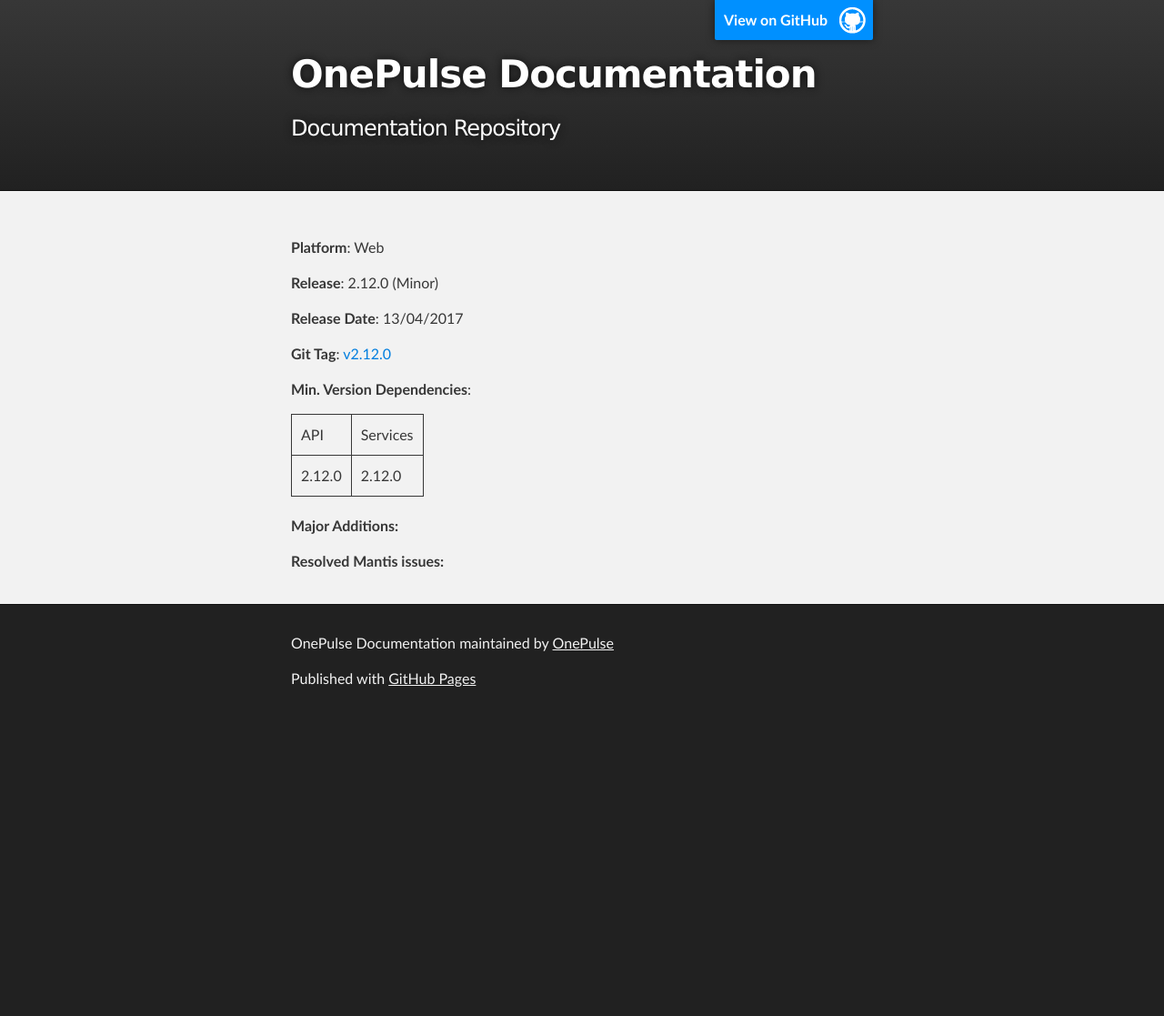
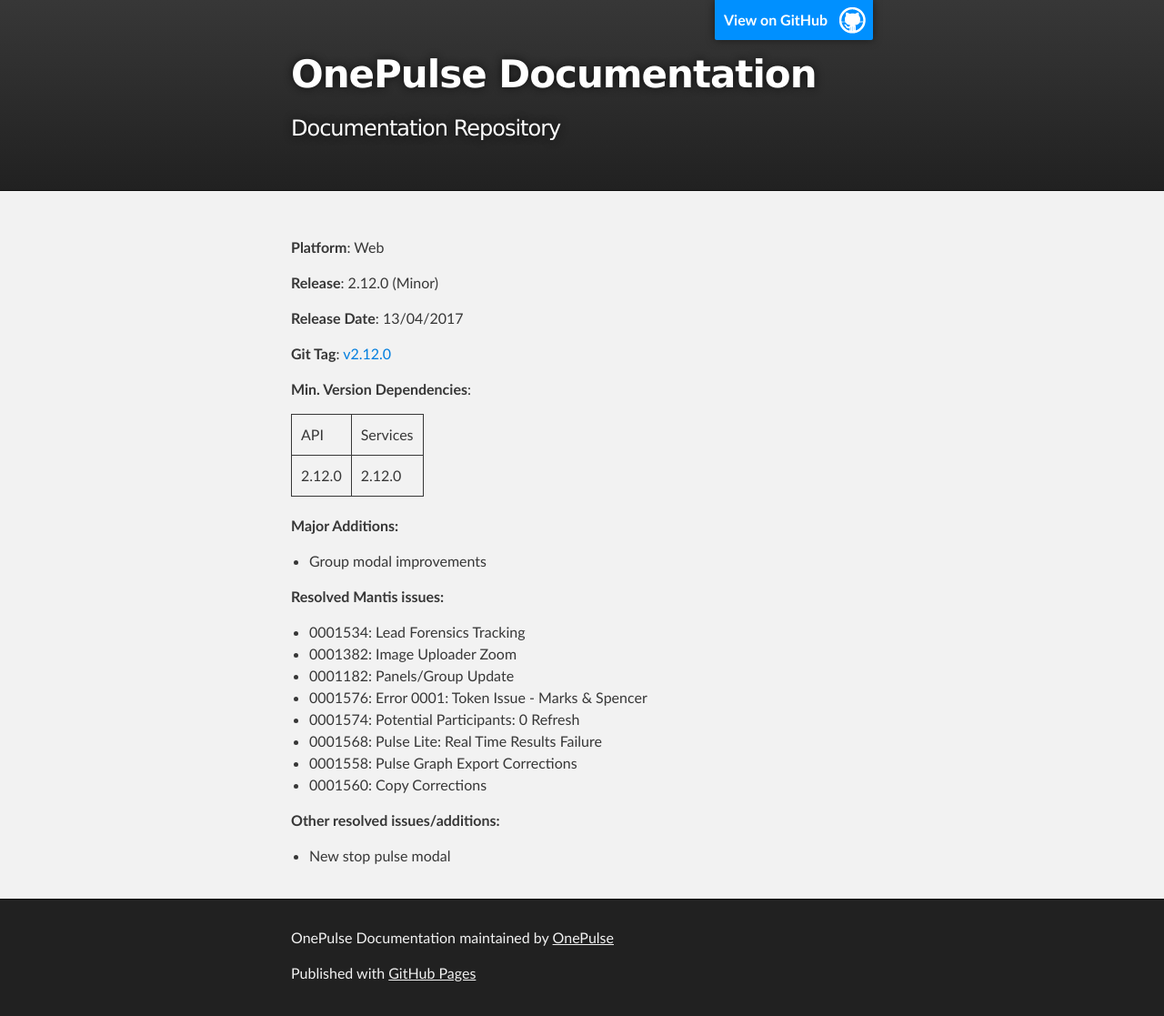
Before and after one commit to OnePulse/documentation, a Jekyll site: the page built from public/release-notes/web/2.12.0.md, in a window 1280 px wide. Shown: the whole page at 91% size. Built offline with Jekyll 4.4.1, drawn with Linux system fonts in a browser that asks for light colours; before the commit the page ends 900 px from its top, so only the background shows below that.

Commit message:
web 2.12.0

```diff
--- a/public/release-notes/web/2.12.0.md
+++ b/public/release-notes/web/2.12.0.md
@@ -24,5 +24,17 @@
 </table>
 
 **Major Additions:**
+*   Group modal improvements
 
 **Resolved Mantis issues:**
+*	0001534: Lead Forensics Tracking
+*   0001382: Image Uploader Zoom
+*	0001182: Panels/Group Update
+*   0001576: Error 0001: Token Issue - Marks & Spencer
+*   0001574: Potential Participants: 0 Refresh
+*   0001568: Pulse Lite: Real Time Results Failure
+*   0001558: Pulse Graph Export Corrections
+*   0001560: Copy Corrections
+
+**Other resolved issues/additions:**
+*   New stop pulse modal
```
Also changed, not shown: index.md (+1 -0 lines), public/release-matrix.md (+1 -0 lines).
